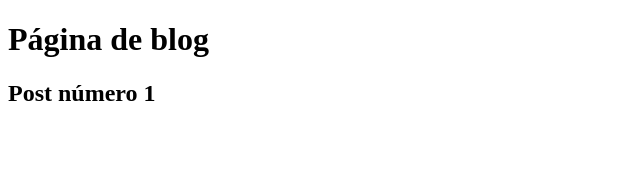
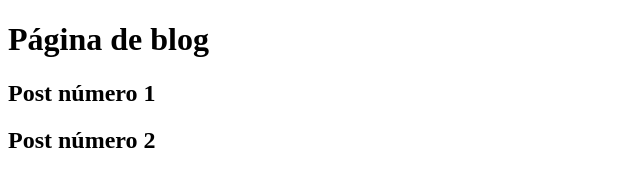
Before and after one commit to SandraSilva12/aulagithub, a plain HTML site: page blog.html in a window 1280 px wide. Shown: the whole page, without its empty margins (0-640 px from the left). Drawn offline with Linux system fonts and the light colour scheme.

Commit message:
Update blog

```diff
--- a/blog.html
+++ b/blog.html
@@ -9,5 +9,7 @@
 <body>
     <h1>Página de blog</h1>
     <h2>Post número 1</h2>
+    <h2>Post número 2
+    </h2>
 </body>
 </html>
```
